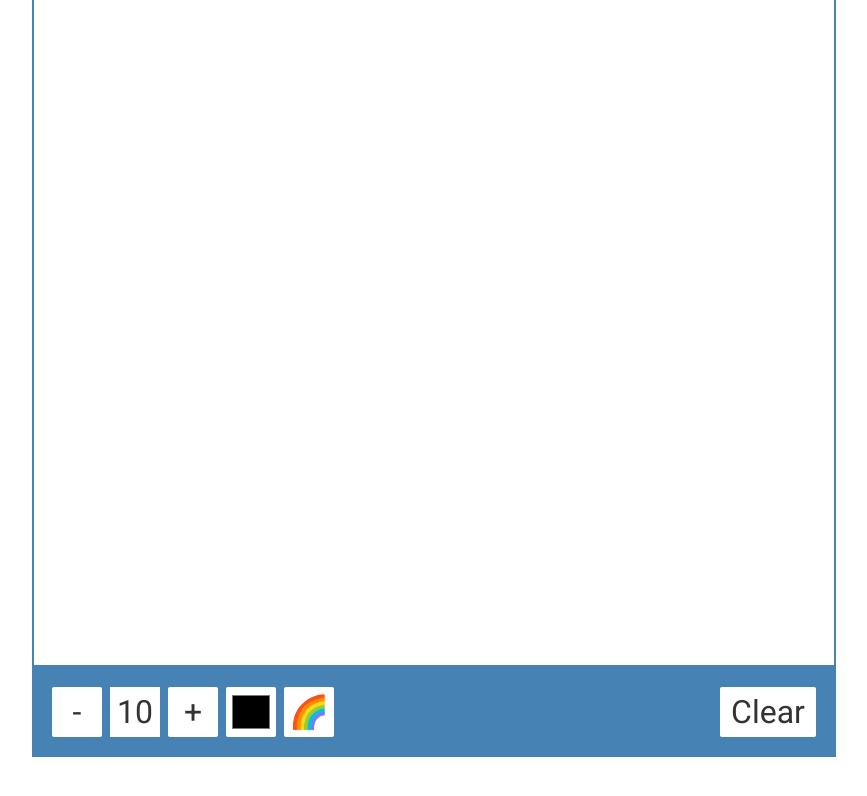
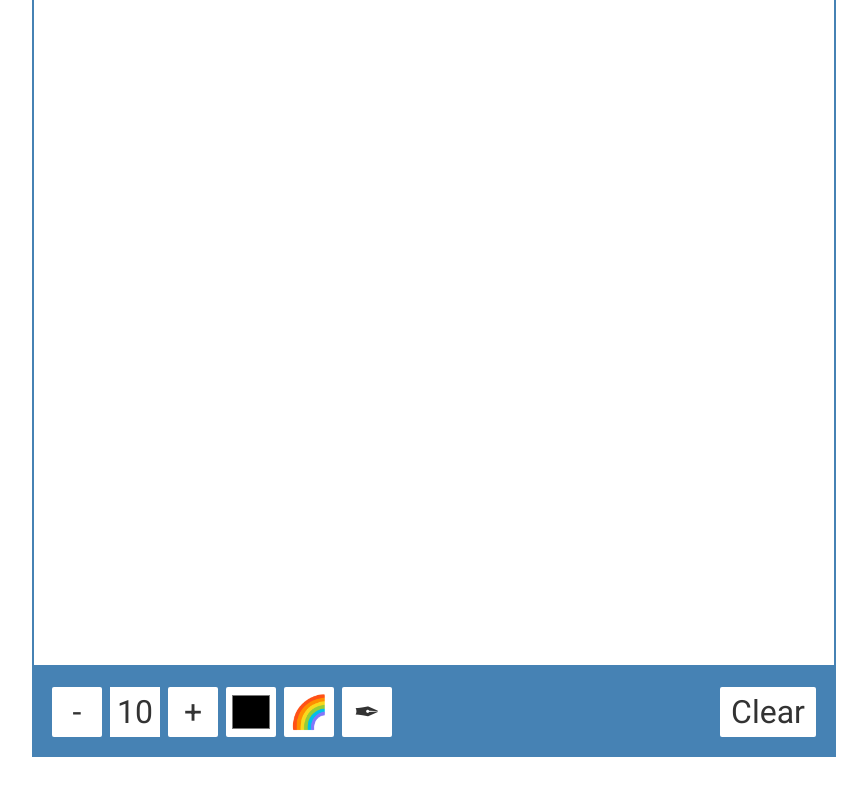
Before and after one commit to miily8310s/svelte-painter, a Svelte app: page / in a window 1280 px wide. Shown: the top 796 px of the page, without its empty margins (206-1073 px from the left). Built offline with nearby package versions, Linux system fonts and the light colour scheme.

Commit message:
Add Eraser

```diff
--- a/src/Painter.svelte
+++ b/src/Painter.svelte
@@ -108,6 +108,10 @@ const onClickRainbowColor = () => {
   isRainbowClicked = true;
   color = `hsl(0, 100%, 50%)`;
 };
+
+const onClickEraser = () => {
+  color = "white";
+};
 </script>
 
 <main>
@@ -128,6 +132,7 @@ const onClickRainbowColor = () => {
       on:change={onChangeColor}
       on:click={onClickColor} />
     <button on:click={onClickRainbowColor}>🌈</button>
+    <button on:click={onClickEraser}>✒</button>
     <button on:click={onClickClear} class="clear">Clear</button>
   </div>
 </main>
```
